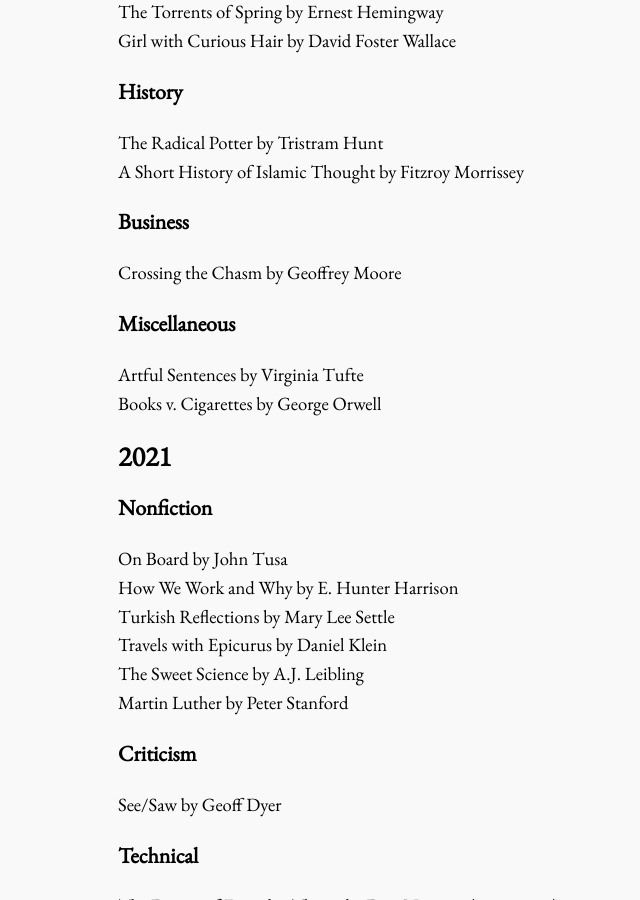
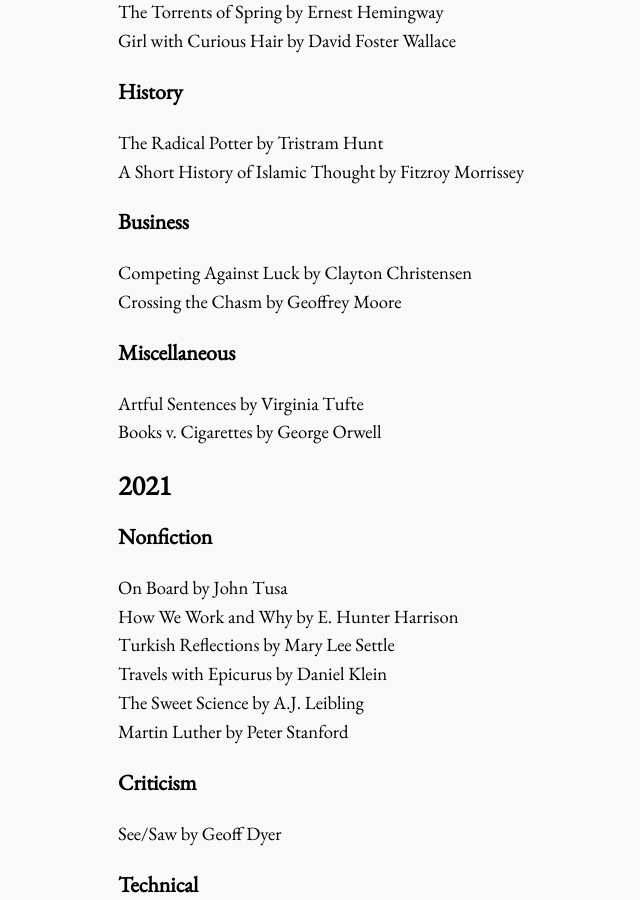
Before and after one commit to bora-uyumazturk/bora-uyumazturk.github.io, a Jekyll site: the page built from reading.html, in a window 1280 px wide and 900 px high, scrolled down 972 px. Shown: the whole window, without its empty margins (54-694 px from the left). Built offline with Jekyll 4.4.1, drawn with Linux system fonts in a browser that asks for light colours.

Commit message:
Update reading.html

```diff
--- a/reading.html
+++ b/reading.html
@@ -48,6 +48,7 @@
 
   <h3>Business</h3>
 
+  Competing Against Luck by Clayton Christensen <br>
   Crossing the Chasm by Geoffrey Moore
 
   <h3>Miscellaneous</h3>
```
